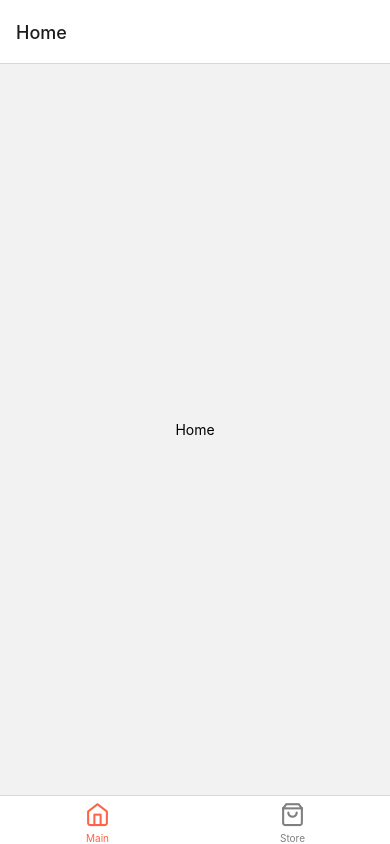
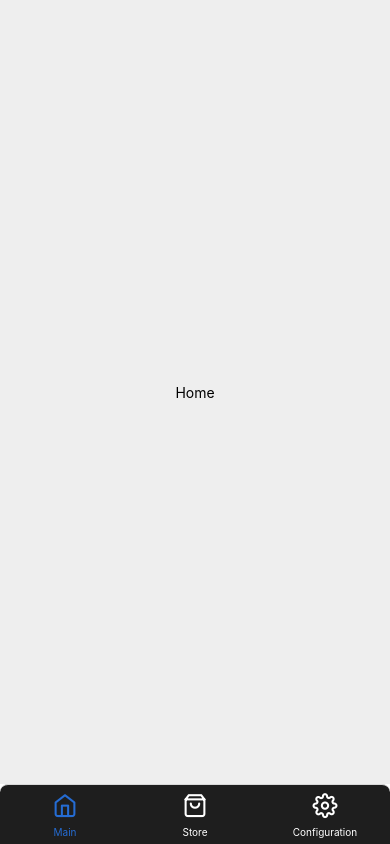
Before and after one commit to YeisonHenao/learn_react_native, a React Native app: screen /Home in a window 390 px wide. Built offline with nearby package versions, Linux system fonts and the light colour scheme.

Commit message:
Actualizo estilos de las navegaciones, y mejoras en algunas vistas y componentes

```diff
--- a/Components/ListProducts.js
+++ b/Components/ListProducts.js
@@ -1,7 +1,7 @@
 import React, { useEffect, useState } from "react";
-import { View,Text, FlatList } from "react-native";
+import { View, Text , ActivityIndicator ,  FlatList } from "react-native";
 import Allproduct from "../service/store/Allproduct";
-import style from '../assets/Styles/ListProductsStyle'
+import style from '../assets/Styles/LoadingStyle';
 
 //Components
 import CardProducts from "./CardProducts";
@@ -27,7 +27,8 @@ const ListProducts = () => {
     <>
       {loading ? (
         <View style={style.container}>
-          <Text style={style.loadView}>Cargando</Text>
+          <Text style={style.text}>Cargando...</Text>
+          <ActivityIndicator size="large" color="#256CD3" />
         </View>
       ) : (
         <FlatList
--- a/Navigation/StackStore.js
+++ b/Navigation/StackStore.js
@@ -6,12 +6,13 @@ import Home from "../Screens/Home";
 import Store from "../Screens/Store";
 import DetailStore from "../Screens/DetailStore";
 import ShoppingCart from "../Screens/ShoppingCart";
+import ConfigurationView from "../Screens/ConfigurationView";
 
 const Stack = createStackNavigator();
 
 const MainStackNavigator = () => {
   return (
-    <Stack.Navigator>
+    <Stack.Navigator screenOptions={{ headerShown: false }}>
       <Stack.Screen name="Home" component={Home} />
     </Stack.Navigator>
   );
@@ -19,19 +20,34 @@ const MainStackNavigator = () => {
 
 const StoreStackNavigation = () => {
   return (
-    <Stack.Navigator>
+    <Stack.Navigator
+      screenOptions={{
+        headerShown: true,
+        headerTintColor: "#fff",
+        headerStyle: {
+          backgroundColor: "#000",
+          borderBottomRightRadius: 8,
+          borderBottomLeftRadius: 8,
+        },
+      }}
+    >
       <Stack.Screen name="Store" component={Store} />
       <Stack.Screen name="Detail" component={DetailStore} />
-    </Stack.Navigator>
-  );
-};
-
-const ShoppingCartNavigation = () => {
-  return (
-    <Stack.Navigator>
       <Stack.Screen name="Shopping Cart" component={ShoppingCart} />
     </Stack.Navigator>
   );
 };
 
-export { MainStackNavigator, StoreStackNavigation , ShoppingCartNavigation };
+const ConfigurtionStackNavigation = () => {
+  return (
+    <Stack.Navigator screenOptions={{ headerShown: false }}>
+      <Stack.Screen name="Configuration" component={ConfigurationView} />
+    </Stack.Navigator>
+  );
+};
+
+export {
+  MainStackNavigator,
+  StoreStackNavigation,
+  ConfigurtionStackNavigation,
+};
--- a/Navigation/TabNavigation.js
+++ b/Navigation/TabNavigation.js
@@ -1,6 +1,6 @@
 import React from "react";
 import { createBottomTabNavigator } from "@react-navigation/bottom-tabs";
-import { MainStackNavigator, StoreStackNavigation } from "./StackStore";
+import { MainStackNavigator, StoreStackNavigation , ConfigurtionStackNavigation } from "./StackStore";
 import Feather from "react-native-vector-icons/Feather";
 
 
@@ -16,16 +16,27 @@ const BottomTabNavigator = () => {
             iconName = focused ? "home" : "home";
           } else if (route.name === "Store") {
             iconName = focused ? "shopping-bag" : "shopping-bag";
+          } else if (route.name === "Configuration") {
+            iconName = focused ? "settings" : "settings";
           }
           return <Feather name={iconName} size={size} color={color} />;
         },
-        tabBarActiveTintColor: "tomato",
-        tabBarInactiveTintColor: "gray",
-        headerShown:false
-      })}
+        tabBarActiveTintColor: "#256CD3",
+        tabBarInactiveTintColor: "#fff",
+        headerShown:false,
+        tabBarStyle:{
+          backgroundColor: "#1E1E1E",
+          borderTopRightRadius:8,
+          borderTopLeftRadius:8,
+          paddingBottom:6,
+          height:60,
+        }
+      })
+    }
     >
       <Tab.Screen name="Main" component={MainStackNavigator} />
       <Tab.Screen name="Store" component={StoreStackNavigation} />
+      <Tab.Screen name="Configuration" component={ConfigurtionStackNavigation} />
     </Tab.Navigator>
   );
 };
--- /dev/null
+++ b/Screens/ConfigurationView.js
@@ -0,0 +1,13 @@
+import React from "react";
+import { View, Text } from "react-native";
+import style from "../assets/Styles/ConfigurationStyle";
+
+const ConfigurationView = () => {
+  return (
+    <View style={style.container}>
+      <Text>Configuration</Text>
+    </View>
+  );
+};
+
+export default ConfigurationView;
--- a/Screens/DetailStore.js
+++ b/Screens/DetailStore.js
@@ -1,8 +1,6 @@
 import React from "react";
 import {
-  View,
   Text,
-  StyleSheet,
   Image,
   ScrollView,
 } from "react-native";
--- a/Screens/Home.js
+++ b/Screens/Home.js
@@ -1,16 +1,8 @@
 import React  from 'react'
-import {View,Text,Button, StyleSheet} from 'react-native'
+import {View,Text} from 'react-native'
+import style from '../assets/Styles/HomeStyle';
 
-
-const Home = ({navigation}) => {
-
-  const style = StyleSheet.create({
-    container: {
-      flex: 1,
-      justifyContent: "center",
-      alignItems: "center",
-    },
-  });
+const Home = () => {
 
   return(
     <View style={style.container}>
--- a/assets/Styles/CardProductStyle.js
+++ b/assets/Styles/CardProductStyle.js
@@ -3,11 +3,11 @@ import { StyleSheet } from "react-native";
 const style = StyleSheet.create({
   cardImage: {
     display: "flex",
-    width: "48%",
+    width: "47%",
     margin: 5,
     justifyContent: "space-between",
     borderWidth: 1,
-    borderRadius: 10,
+    borderRadius: 8,
     borderColor: "#000",
   },
   image: {
@@ -20,6 +20,8 @@ const style = StyleSheet.create({
   },
   textData: {
     textAlign: "center",
+    fontSize: 15,
+    fontWeight: "bold",
   },
   textPrice:{
     textAlign:"center",
--- /dev/null
+++ b/assets/Styles/ConfigurationStyle.js
@@ -0,0 +1,11 @@
+import { StyleSheet } from "react-native";
+
+const style = StyleSheet.create({
+  container: {
+    flex: 1,
+    justifyContent: "center",
+    alignItems: "center",
+  },
+});
+
+export default style;
--- a/assets/Styles/DetailStoreStyle.js
+++ b/assets/Styles/DetailStoreStyle.js
@@ -4,19 +4,20 @@ const style = StyleSheet.create({
   image: {
     height: "50%",
     width: "80%",
-    borderRadius: 10,
+    borderRadius: 25,
     alignSelf: "center",
-    marginTop: 5,
-    marginBottom: 5,
+    marginTop: 20,
+    marginBottom: 20,
   },
   headerTitle: {
     textAlign: "center",
     fontWeight: "bold",
     fontSize: 20,
+    margin: 20,
   },
   descriptionText: {
     fontSize: 16,
-    margin: 8,
+    margin: 15,
   },
   priceText: {
     textAlign: "center",
--- /dev/null
+++ b/assets/Styles/HomeStyle.js
@@ -0,0 +1,12 @@
+import { StyleSheet } from "react-native";
+
+const style = StyleSheet.create({
+  container: {
+    backgroundColor: "#EEEEEE",
+    flex: 1,
+    justifyContent: "center",
+    alignItems: "center",
+  },
+});
+
+export default style;
--- /dev/null
+++ b/assets/Styles/LoadingStyle.js
@@ -0,0 +1,22 @@
+import { StyleSheet } from "react-native";
+import { color } from "react-native-reanimated";
+
+const style = StyleSheet.create({
+    container: {
+        justifyContent: "center",
+        alignItems: "center",
+        margin: 20,
+        marginTop: 280,
+        marginBottom: 30,
+        marginLeft: 30,
+        marginRight: 30
+    },
+    text: {
+        color: "#256CD3",
+        fontSize: 20,
+        fontWeight: "bold",
+        textAlign: "center"
+    },
+});
+
+export default style;
```
